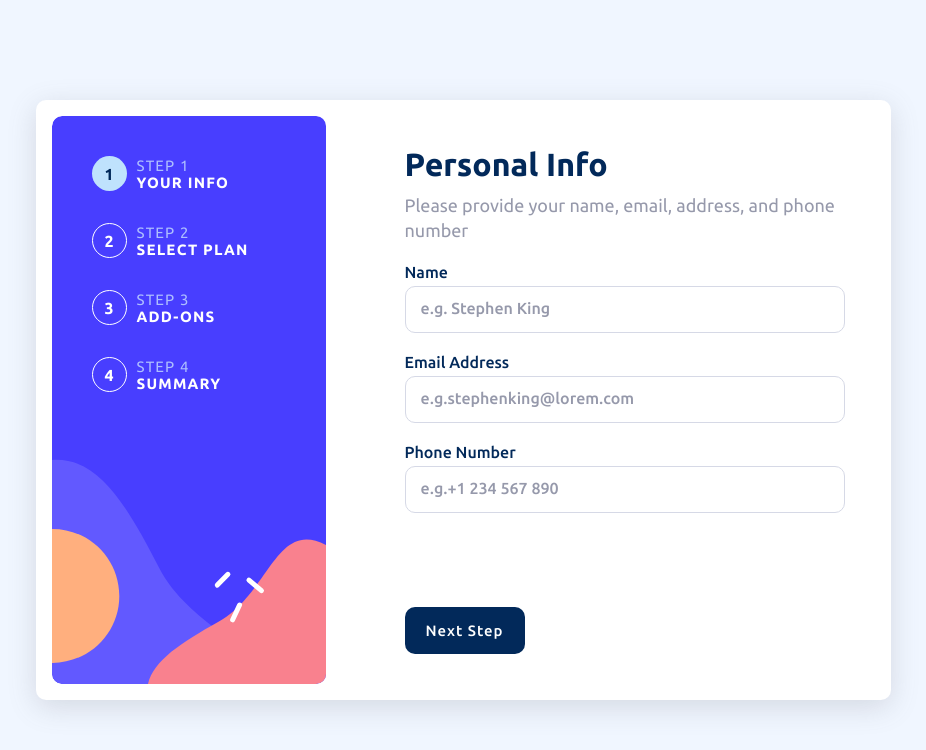
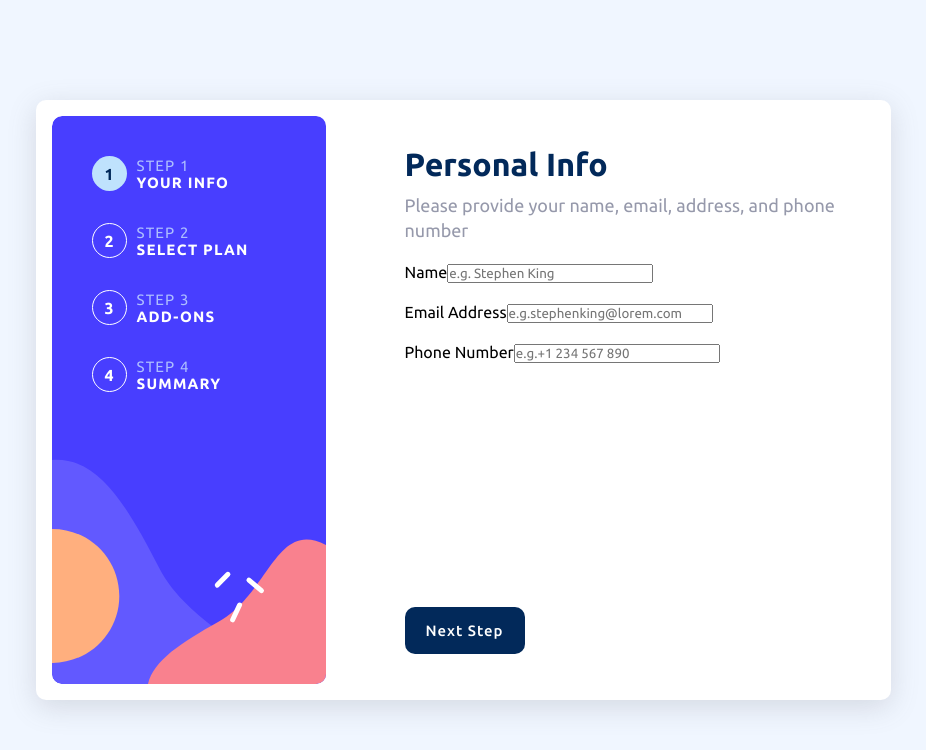
Before and after one commit to Mathitarazonad/angular-multisteps-form, an Angular app: page / in a window 1280 px wide. Shown: the top 750 px of the page, without its empty margins (177-1103 px from the left). Built offline with nearby package versions, Linux system fonts and the light colour scheme.

Commit message:
Delete unnecessary styles

```diff
--- a/src/app/components/form-section/form-section.component.css
+++ b/src/app/components/form-section/form-section.component.css
@@ -34,39 +34,6 @@ form {
   flex-direction: column;
   gap: 20px;
   height: 100%;
-}
-
-.input-container {
-  display: flex;
-  flex-direction: column;
-  gap: 5px;
-}
-
-.input-container label {
-  color: var(--marine-blue);
-  font-weight: 500;
-}
-
-.input-container input {
-  border: none;
-  border: 1.5px solid var(--light-gray);
-  border-radius: 10px;
-  padding: 15px;
-}
-
-.input-container input:hover {
-  border: 1px solid var(--purplish-blue)
-}
-
-.input-container input:focus {
-  outline: none;
-  border: 1px solid var(--marine-blue)
-}
-
-.input-container input::placeholder {
-  font-weight: 500;
-  font-size: 16px;
-  color: var(--cool-gray);
 }
 
 .btns-container {
```
